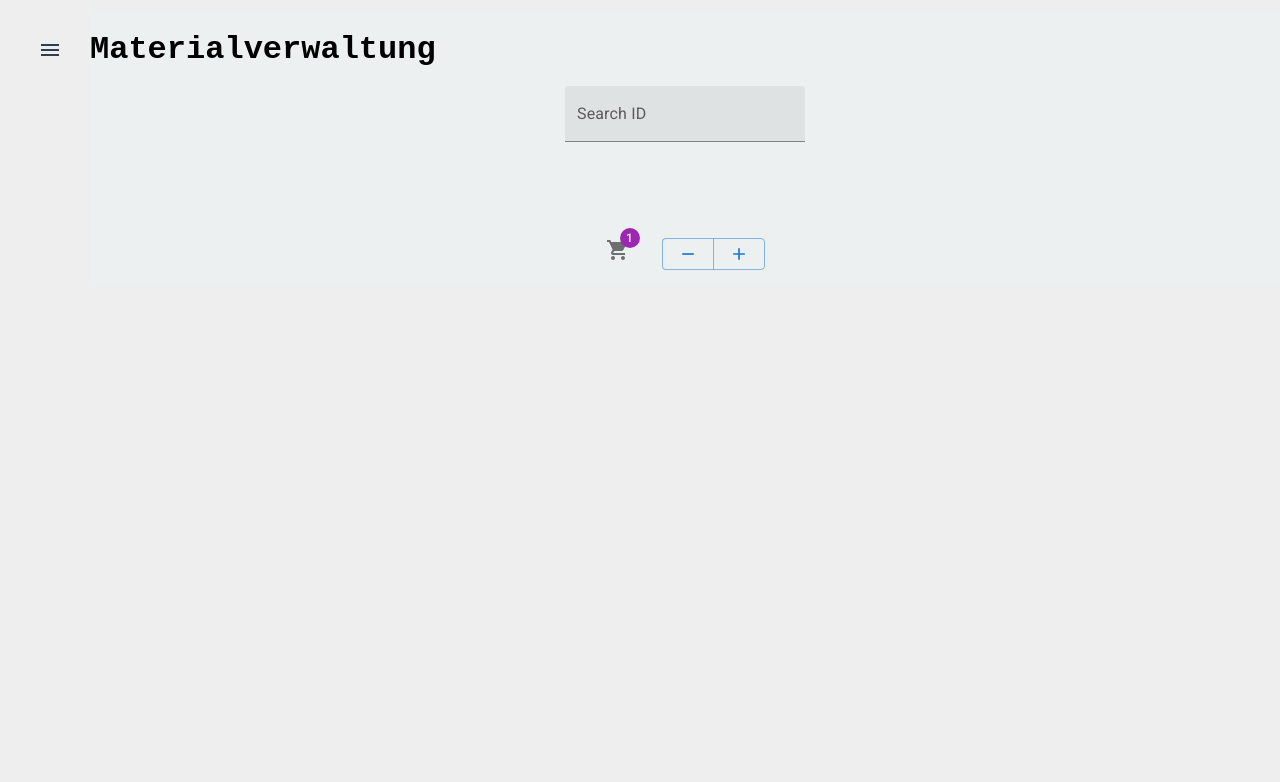
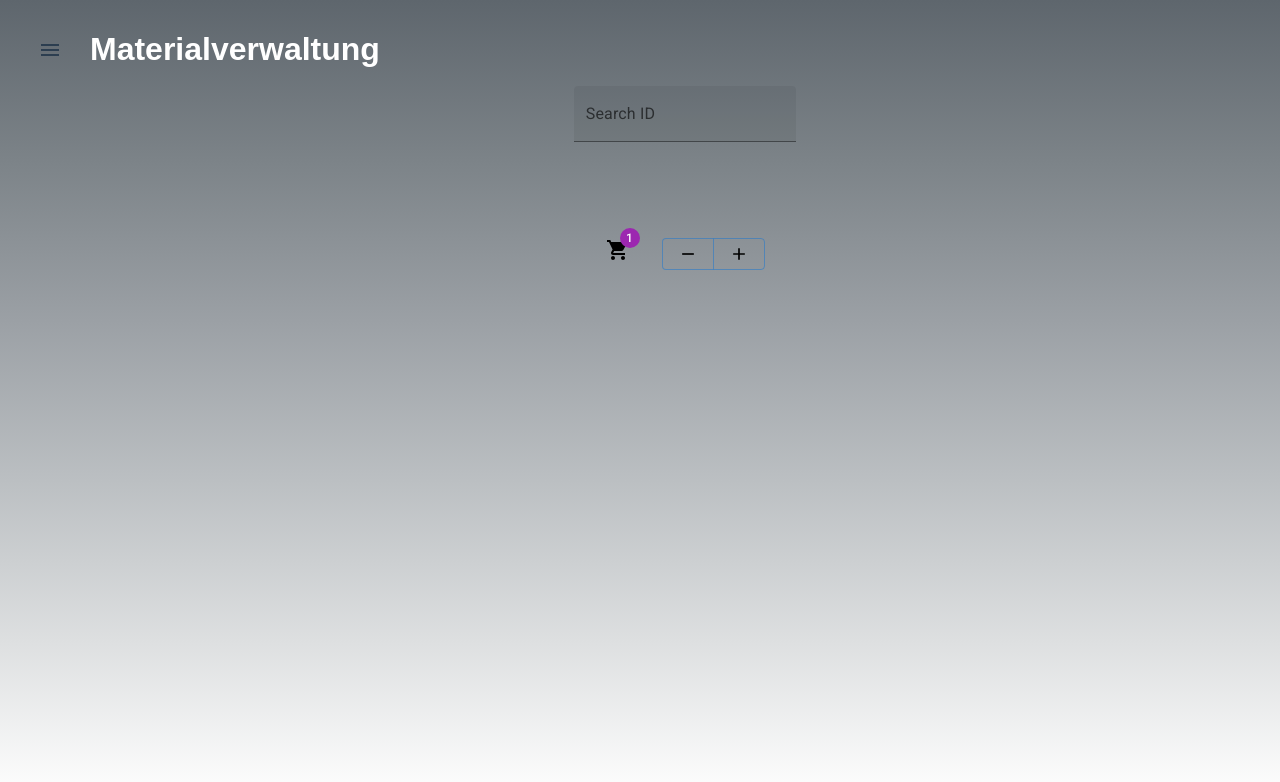
Before and after one commit to rafaelkhan/msplfrontend, a React (Create React App) app: page /materialverwaltung in a window 1280 px wide. Shown: the top 782 px of the page. Built offline with nearby package versions, Linux system fonts and the light colour scheme.

Commit message:
hintergrundfarbe

```diff
--- a/src/App.css
+++ b/src/App.css
@@ -1,5 +1,12 @@
+
 body {
-    background-color: #EEEEEE;
     margin: 0;
-    font-family: "Rubiks", monospace;
+    padding: 0;
+    height: 100vh;
+    display: flex;
+    flex-direction: column;
+    justify-content: space-between;
+    background: linear-gradient(to bottom, #5e666d, #7c8388, #9ba0a5, #bbbfc2, #dddfe0, #ffffff);
+    font-family: Arial, sans-serif;
+    color: #fff;
 }
--- a/src/Components/Dashboard.css
+++ b/src/Components/Dashboard.css
@@ -15,7 +15,6 @@
     margin-left: 90px;
     margin-top: 10px;
     flex-grow: 1;
-    background-color: #ecf0f1;
 }
 
 h1 {
--- a/src/Components/Materialverwaltung.css
+++ b/src/Components/Materialverwaltung.css
@@ -1,13 +1,10 @@
 .Search-ID {
     display: flex;
     justify-content: center;
-    align-items: flex-start; /* Änderung für die obere Hälfte */
     height: 20vh; /* Verwenden Sie 50vh, um es auf die obere Hälfte zu begrenzen */
 }
-
 
 .edit {
     display: flex;
     justify-content: center;
-    align-items: flex-start; /* Änderung für die obere Hälfte */
-   }
+}
--- a/src/Components/Materialverwaltung.js
+++ b/src/Components/Materialverwaltung.js
@@ -9,7 +9,6 @@ import Switch from '@mui/material/Switch';
 import FormControlLabel from '@mui/material/FormControlLabel';
 import { Box, Badge, Button, ButtonGroup, TextField } from '@mui/material';
 
-
 function Materialverwaltung() {
     const [count, setCount] = React.useState(1);
     const [invisible, setInvisible] = React.useState(false);
@@ -19,6 +18,7 @@ function Materialverwaltung() {
     };
 
     return (
+        <div className="body">
             <div style={{ display: 'flex' }}>
                 <Sidebar />
                 <div className="dashboard-content">
@@ -56,16 +56,16 @@ function Materialverwaltung() {
                     >
                         <div className="edit">
                             <Badge color="secondary" badgeContent={count}>
-                            <LocalGroceryStoreIcon/>
+                                <LocalGroceryStoreIcon style={{ color: 'black' }} />
                             </Badge>
                             <ButtonGroup>
                                 <Button
                                     aria-label="reduce"
                                     onClick={() => {
-                                    setCount(Math.max(count - 1, 0));
+                                        setCount(count - 1);
                                     }}
                                 >
-                                <RemoveIcon fontSize="small" />
+                                    <RemoveIcon fontSize="small" style={{ color: 'black' }} />
                                 </Button>
                                 <Button
                                     aria-label="increase"
@@ -73,13 +73,14 @@ function Materialverwaltung() {
                                         setCount(count + 1);
                                     }}
                                 >
-                                <AddIcon fontSize="small" />
+                                    <AddIcon fontSize="small" style={{ color: 'black' }} />
                                 </Button>
                             </ButtonGroup>
                         </div>
                     </Box>
                 </div>
             </div>
+        </div>
     );
 }
 
```
Lines whose indentation alone changed are shown as unchanged.
